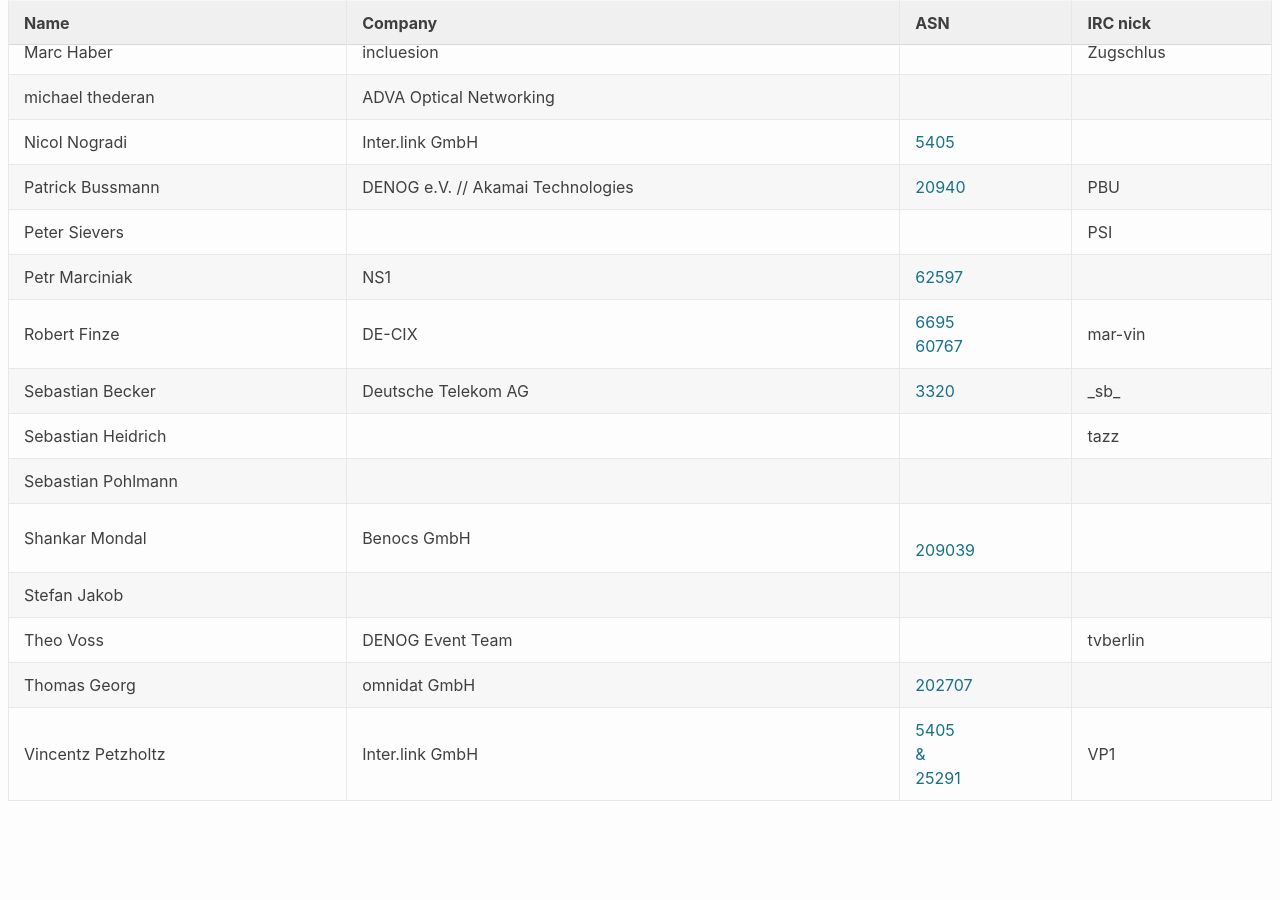
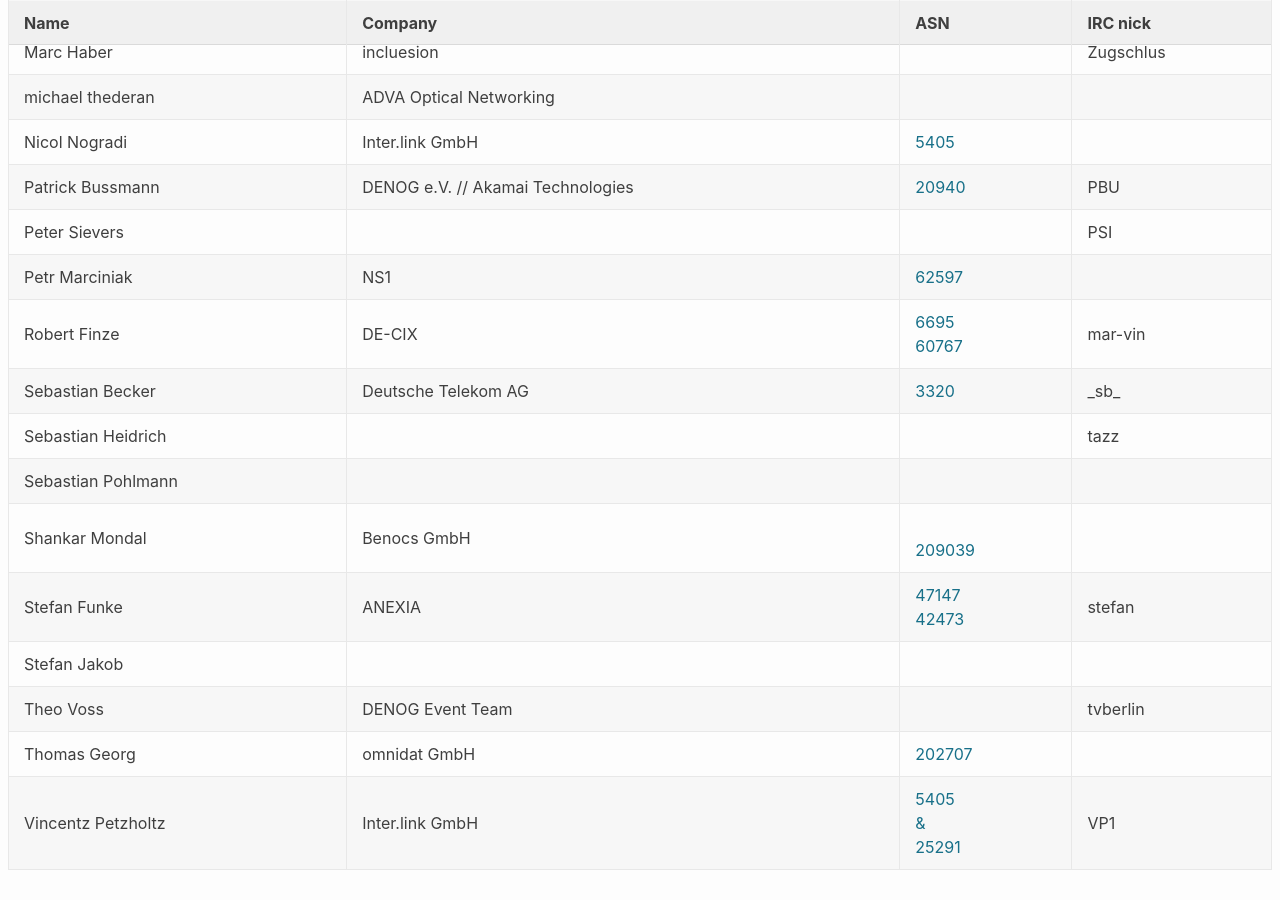
Before and after one commit to denog/pretix-attendeelist, a Jekyll site: the page built from leadershipmeetup202201/index.markdown, in a window 1280 px wide and 900 px high, scrolled down 744 px. Built offline with Jekyll 4.4.1, drawn with Linux system fonts in a browser that asks for light colours; before the commit the page ends 1575 px from its top, so only the background shows below that.

Commit message:
Latest data: Mon Mar  7 14:30:20 UTC 2022

```diff
--- a/_data/attendees_meetup_leader_2022-01.json
+++ b/_data/attendees_meetup_leader_2022-01.json
@@ -162,6 +162,12 @@
     "asn": "AS 209039"
   },
   {
+    "name": "Stefan Funke",
+    "company": "ANEXIA",
+    "irc": "stefan",
+    "asn": "47147 42473"
+  },
+  {
     "name": "Stefan Jakob",
     "company": null,
     "irc": null,
```
